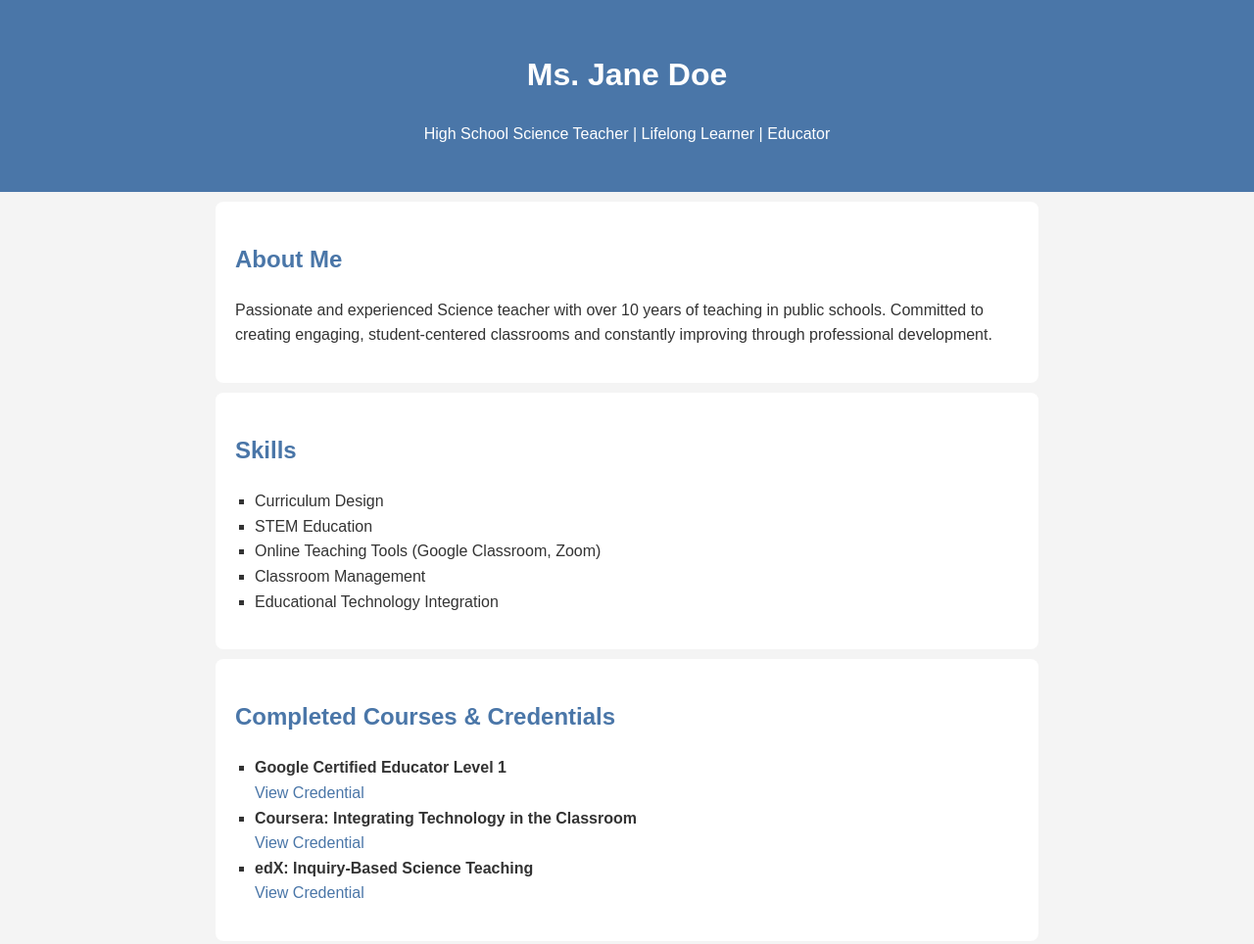
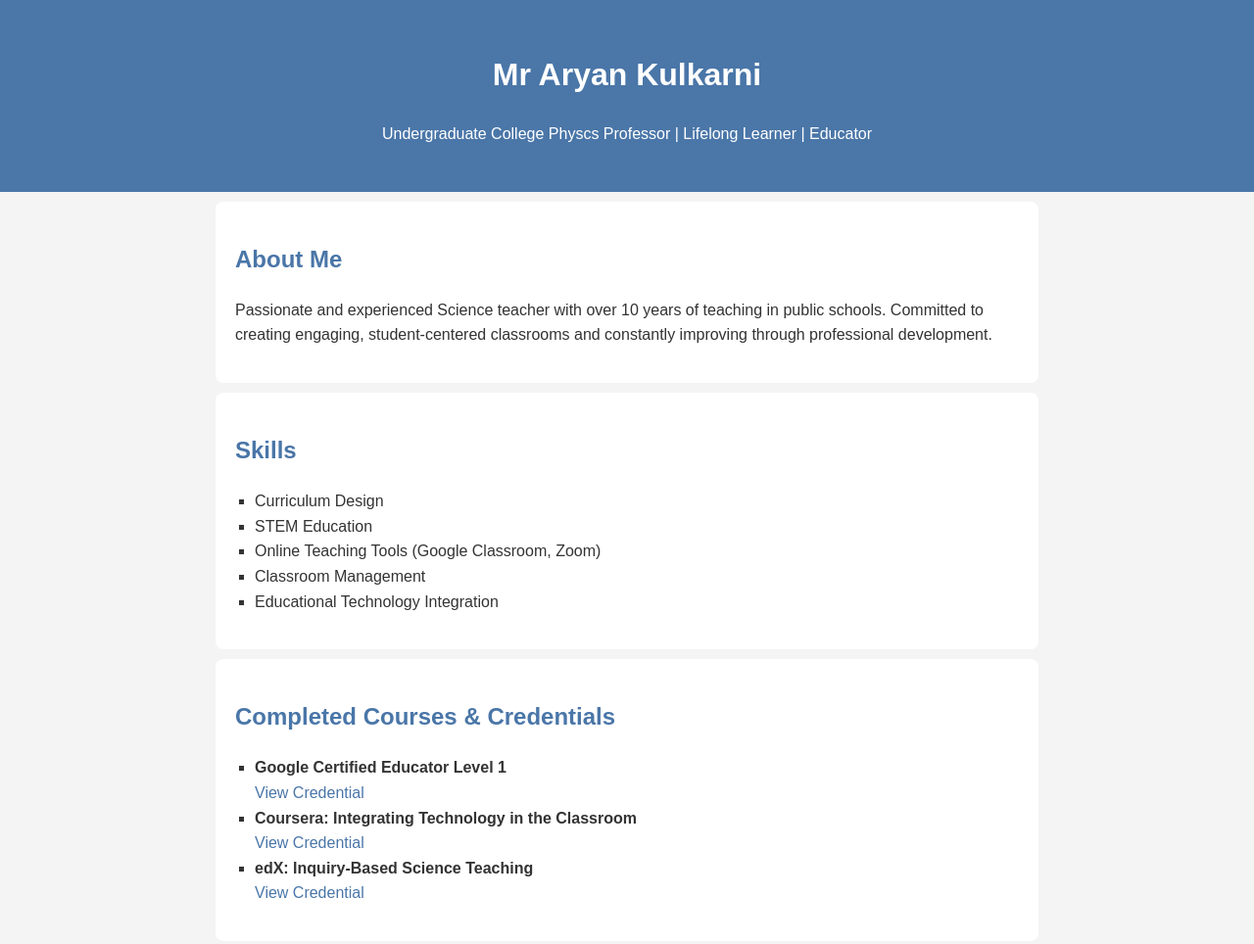
Before and after one commit to AryanKulkarni11042005/CCL-LAB-EXPERIMENT-3, a plain HTML site: page index.html in a window 1280 px wide. Shown: the top 964 px of the page at 98% size. Drawn offline with Linux system fonts and the light colour scheme.

Commit message:
Update index.html

```diff
--- a/index.html
+++ b/index.html
@@ -9,8 +9,8 @@
 <body>
 
   <header>
-    <h1>Ms. Jane Doe</h1>
-    <p>High School Science Teacher | Lifelong Learner | Educator</p>
+    <h1>Mr Aryan Kulkarni</h1>
+    <p>Undergraduate College Physcs Professor | Lifelong Learner | Educator</p>
   </header>
 
   <section class="about">
```
